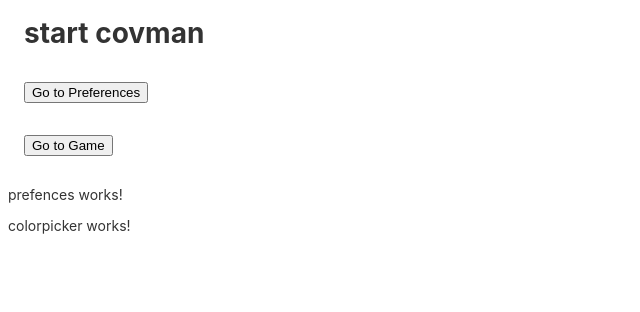
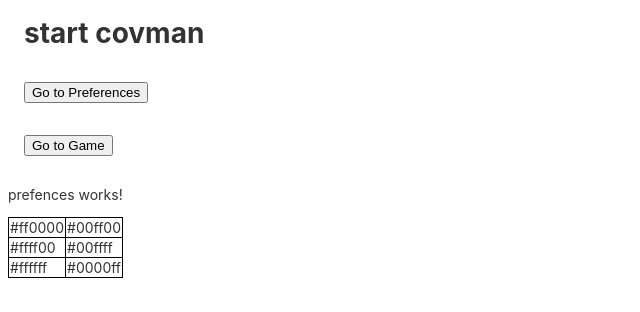
Before and after one commit to munich99/covman, an Angular app: page /user in a window 1280 px wide. Shown: the top 312 px of the page, without its empty margins (0-640 px from the left). Built offline with nearby package versions, Linux system fonts and the light colour scheme.

Commit message:
colorpicker table

```diff
--- a/src/app/user/prefences/colorpicker/colorpicker.component.css
+++ b/src/app/user/prefences/colorpicker/colorpicker.component.css
@@ -0,0 +1,10 @@
+table {
+    border-collapse: collapse;
+  }
+  table, td, th {
+    border: 1px solid black;
+  }
+  td {
+      width: 1rem;
+      height: 1rem;
+  }
--- a/src/app/user/prefences/colorpicker/colorpicker.component.html
+++ b/src/app/user/prefences/colorpicker/colorpicker.component.html
@@ -1,3 +1,6 @@
-<p>
-  colorpicker works!
-</p>
+<table>
+  <tr *ngFor="let pickerCells of pickerCell">
+    <td >{{pickerCells.erstes}}</td>
+    <td >{{pickerCells.zweites}}</td>
+  </tr>
+</table>
--- a/src/app/user/prefences/colorpicker/colorpicker.component.ts
+++ b/src/app/user/prefences/colorpicker/colorpicker.component.ts
@@ -7,6 +7,12 @@ import { Component, OnInit } from '@angular/core';
 })
 export class ColorpickerComponent implements OnInit {
 
+  pickerCell = [
+    {erstes:'#ff0000', zweites:'#00ff00'},
+    {erstes:'#ffff00', zweites:'#00ffff'},
+    {erstes:'#ffffff', zweites:'#0000ff'}
+  ];
+
   constructor() { }
 
   ngOnInit() {
```
